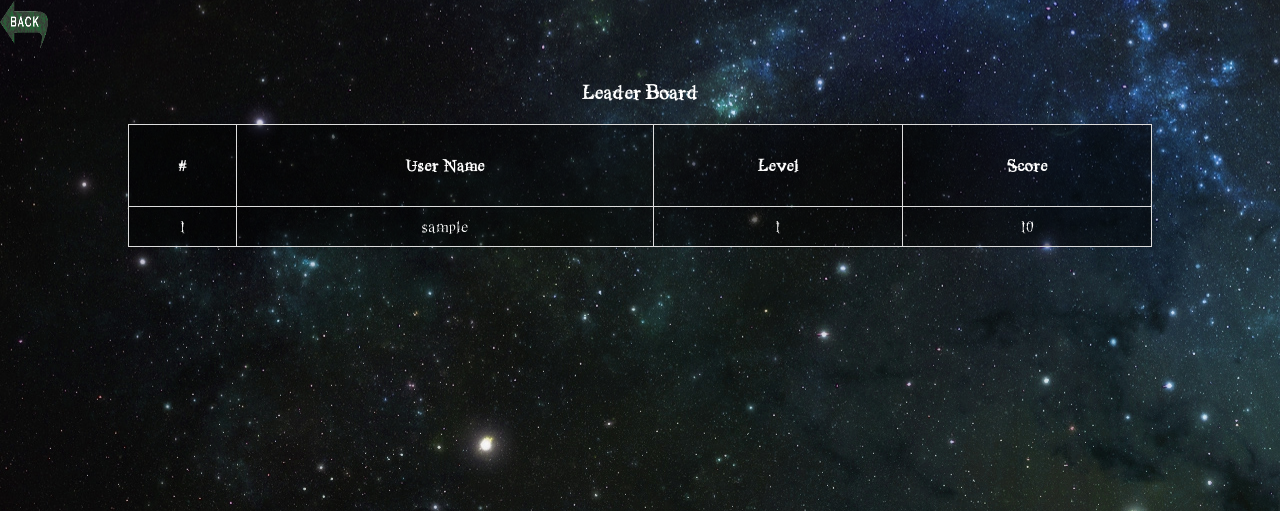
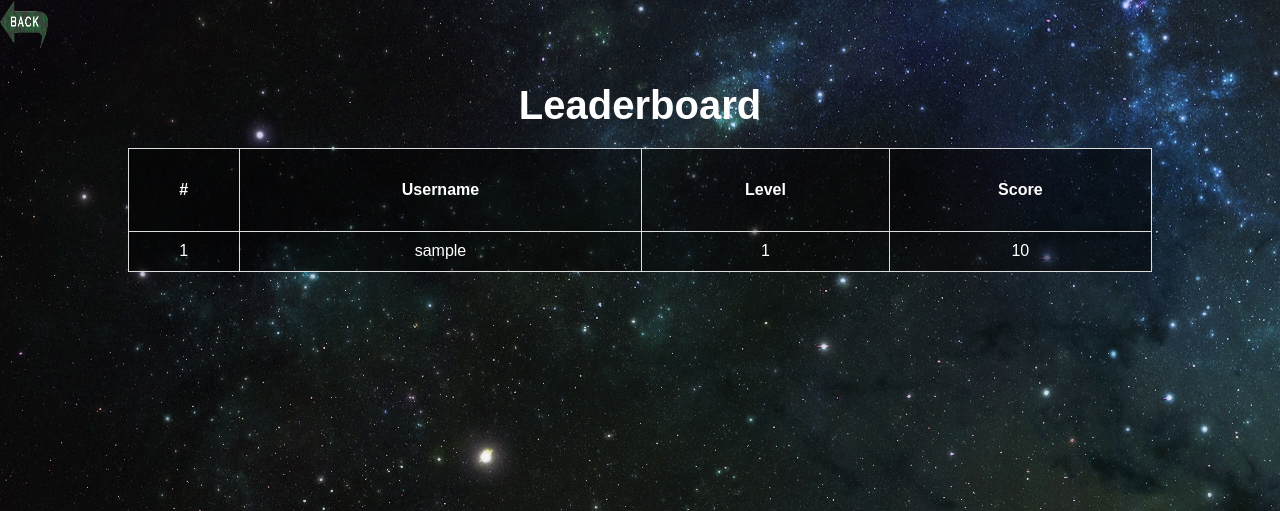
Before and after one commit to sriram570/Cybertronian-Treasure-Hunt-Anokha_15, a PHP site: page /leaderborad2.php in a window 1280 px wide. Shown: the top 511 px of the page. Run offline with PHP 8.4, Linux system fonts and the light colour scheme; tables that the repository leaves empty hold one stand-in row (values such as "Sample post"); some libraries are stand-ins or nearby versions.

Commit message:
nothing big

```diff
--- a/homepage.php
+++ b/homepage.php
@@ -1,4 +1,3 @@
-
 <?php
 session_start();
 require_once 'connect.php';
--- a/homepagestyle.css
+++ b/homepagestyle.css
@@ -63,7 +63,7 @@
 	}
 	.sample{
 		position: absolute;
-		float:left;
+		float:right;
 
 	}
 	ul{
--- a/leaderborad2.php
+++ b/leaderborad2.php
@@ -25,12 +25,12 @@ $count = 1;
 <div class="container" align='center' >
     <div class="row"  align='center' style="margin-top:30px; ">
       <div class="well col-sm-12" align='center' style= "background:rgba(0,0,0,0);color:white;">
-        <h3 style="margin-top:0px; margin-bottom:20px;">Leader Board</h3>
+        <h3 style="margin-top:0px; margin-bottom:20px;">Leaderboard</h3>
         <table class="table">
           <thead>
             <tr>
               <th><h4>#</h4></th>
-              <th><h4>User Name</h4></th>
+              <th><h4>Username</h4></th>
               <th><h4>Level</h4></th>
               <th><h4>Score</h4></th>
             </tr>
--- a/style2.css
+++ b/style2.css
@@ -1,8 +1,3 @@
-@font-face{
-	font-family: 'lb';
-	src: url(MATRIX.ttf);
-	}
-
 html{font-family:sans-serif;
 }
 
@@ -20,15 +15,14 @@ background:rgba(0,0,0,0.5);
 
 h3{text-align:center;
 vertical-align:center;
-font-family:'lb';
+font-size: 40px;
 }
 th{text-align:center;
-font-family:'lb';
+
 }
 
 tbody{
 text-align:center;
-font-family:'lb'
 }
 .table>thead>tr>th,.table>tbody>tr>td,.table>tfoot>tr>td{
 padding:8px;
```
